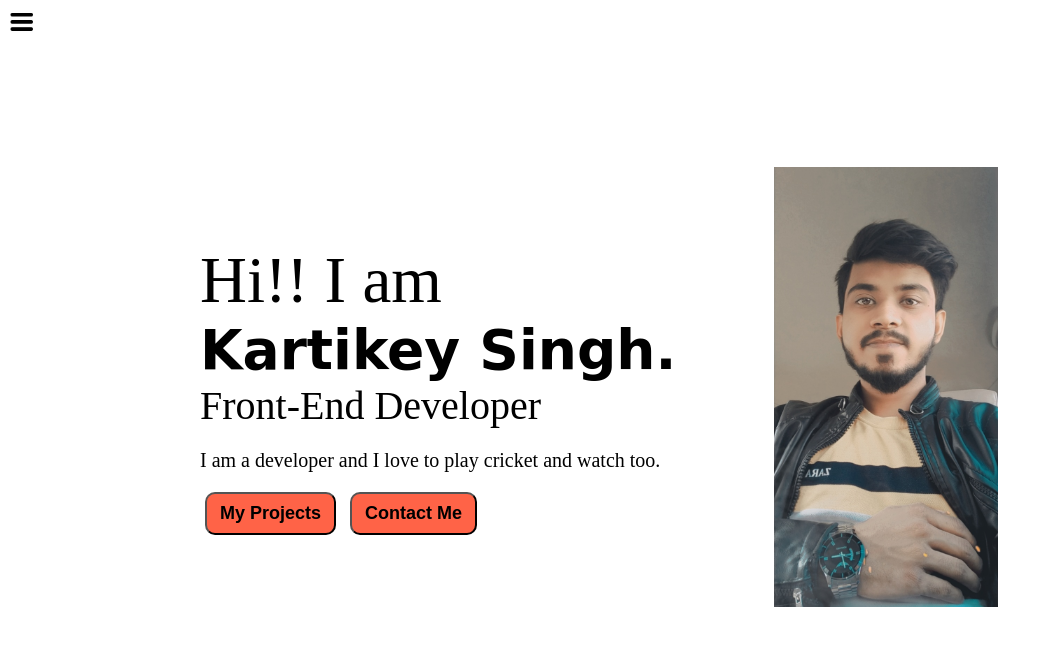
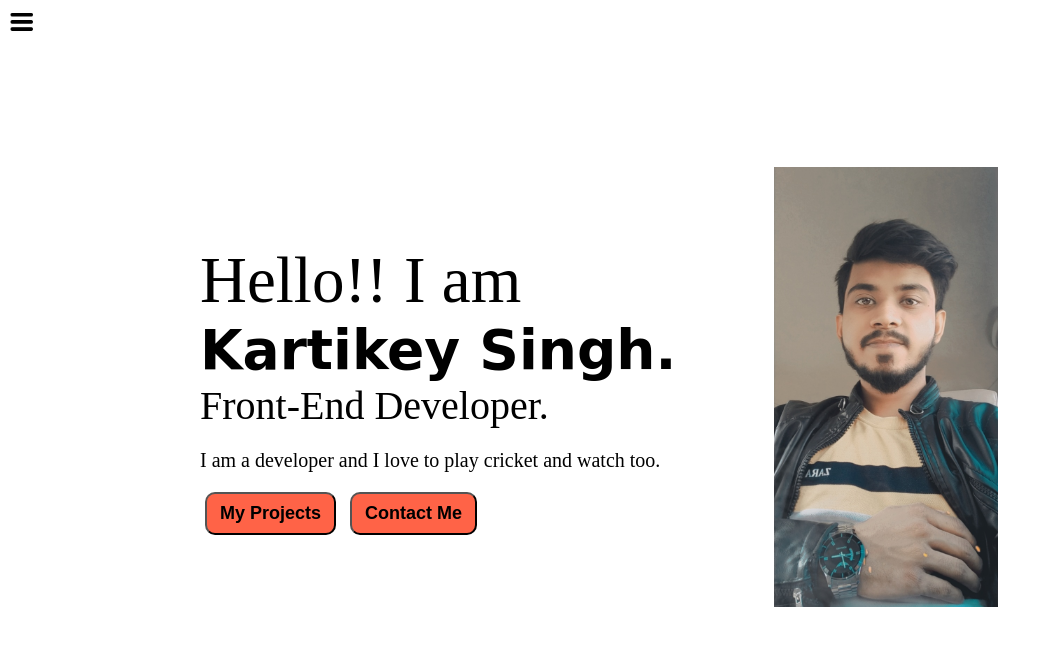
Before and after one commit to Kartikey06dk/Portfolio, a plain HTML site: page index.html in a window 1280 px wide. Shown: the whole page, without its empty margins (0-1051 px from the left). Drawn offline with Linux system fonts and the light colour scheme.

Commit message:
"changes"

```diff
--- a/index.html
+++ b/index.html
@@ -31,9 +31,9 @@
             </div>
         <div class="infocontainer">
             <div class="devinfo">
-                    <div class="hello">Hi!! I am</div>
+                    <div class="hello">Hello!! I am</div>
                     <div class="name">Kartikey Singh.</div>
-                    <div class="about">Front-End Developer</div>
+                    <div class="about">Front-End Developer.</div>
 
                     <div class="moreabout">I am a developer and I love to play cricket and watch too.</div>
                     <div class="buttons">
```
